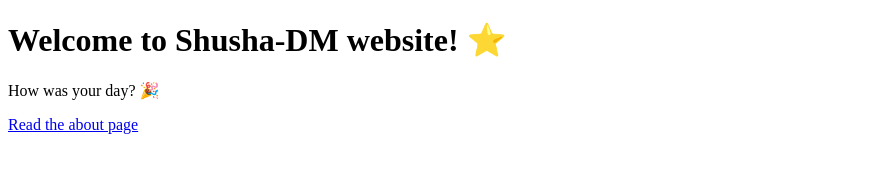
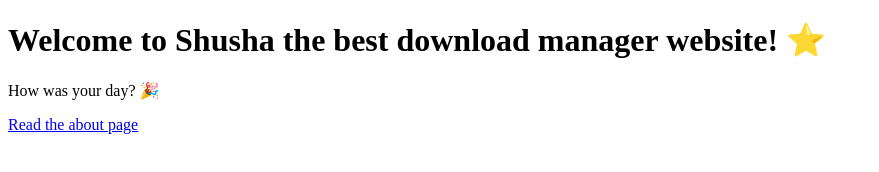
Before and after one commit to FourtyThree43/shusha, a plain HTML site: page docs/index.html in a window 1280 px wide. Shown: the whole page, without its empty margins (0-879 px from the left). Drawn offline with Linux system fonts and the light colour scheme.

Commit message:
Update index.html

```diff
--- a/docs/index.html
+++ b/docs/index.html
@@ -4,7 +4,7 @@
       <title>Shusha</title>
    </head>
    <body>
-      <h1>Welcome to Shusha-DM website! ⭐️</h1>
+      <h1>Welcome to Shusha the best download manager website! ⭐️</h1>
       <p>How was your day? 🎉</p>
       <a href="./about">Read the about page</a>
    </body>
```
